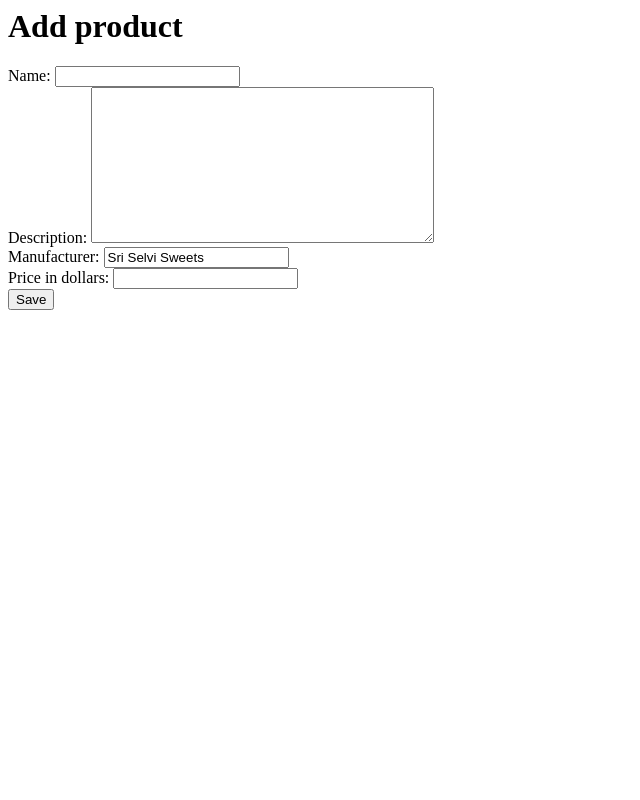
After one commit to shivably/SSS_inventory, a Django app: template inventory/templates/product/add.html in a window 1280 px wide. The commit adds this page. Shown: the whole page, without its empty margins (0-640 px from the left). Run offline with Django 3.2, Linux system fonts and the light colour scheme; the template is opened without the code that fills it, so the values that code supplies are empty.

Commit message:
Add Ui and save functionality

```diff
--- /dev/null
+++ b/inventory/templates/product/add.html
@@ -0,0 +1,69 @@
+<html>
+    <body>
+    <div class="content">
+    <!-- Content -->
+    <div id="content" class="colM">
+
+        <h1>Add product</h1>
+
+        <div id="content-main">
+
+
+
+            <form method="post" id="product_form" novalidate="" action="/product/add">
+                {% csrf_token %}
+                <div>
+                        <div class="form-row field-name">
+                            <div>
+                                <label class="required" for="id_name">Name:</label>
+                                <input type="text" name="name" class="vTextField" maxlength="300" required=""
+                                    id="id_name">
+                            </div>
+                        </div>
+                        <div class="form-row field-description">
+                            <div>
+                                <label for="id_description">Description:</label>
+                                <textarea name="description" cols="40" rows="10" class="vLargeTextField"
+                                    id="id_description"></textarea>
+                            </div>
+                        </div>
+                        <div class="form-row field-manufacturer">
+                            <div>
+                                <label class="required" for="id_manufacturer">Manufacturer:</label>
+                                <input type="text" name="manufacturer" value="Sri Selvi Sweets" class="vTextField"
+                                    maxlength="300" required="" id="id_manufacturer">
+                            </div>
+
+                        </div>
+
+                        <div class="form-row field-price_in_dollars">
+
+
+                            <div>
+
+
+                                <label class="required" for="id_price_in_dollars">Price in dollars:</label>
+
+                                <input type="number" name="price_in_dollars" step="0.01" required=""
+                                    id="id_price_in_dollars">
+                            </div>
+
+                        </div>
+
+                    <div class="submit-row">
+                        <input type="submit" value="Save" class="default" name="save">
+                    </div>
+
+                </div>
+            </form>
+        </div>
+
+
+        <br class="clear">
+    </div>
+    <!-- END Content -->
+    <div id="footer"></div>
+</div>
+
+</body>
+</html>
--- a/inventory/templates/product/details.html
+++ b/inventory/templates/product/details.html
@@ -3,4 +3,5 @@
     <li>{{ product.manufacturer }}</li>
     <li>{{ product.price_in_dollars }}</li>
     <li>{{ product.description }}</li>
+    <a href="/product/add">Add</a>
 </ul>
--- a/inventory/urls.py
+++ b/inventory/urls.py
@@ -4,4 +4,5 @@ from inventory import views
 urlpatterns = [
     path("", views.product, name="product_list"),
     path("<int:product_id>/", views.detail, name="product_detail"),
+    path("add", views.add, name="product_add"),
 ]
```
Also changed, not shown: inventory/views.py (+22 -0 lines).
